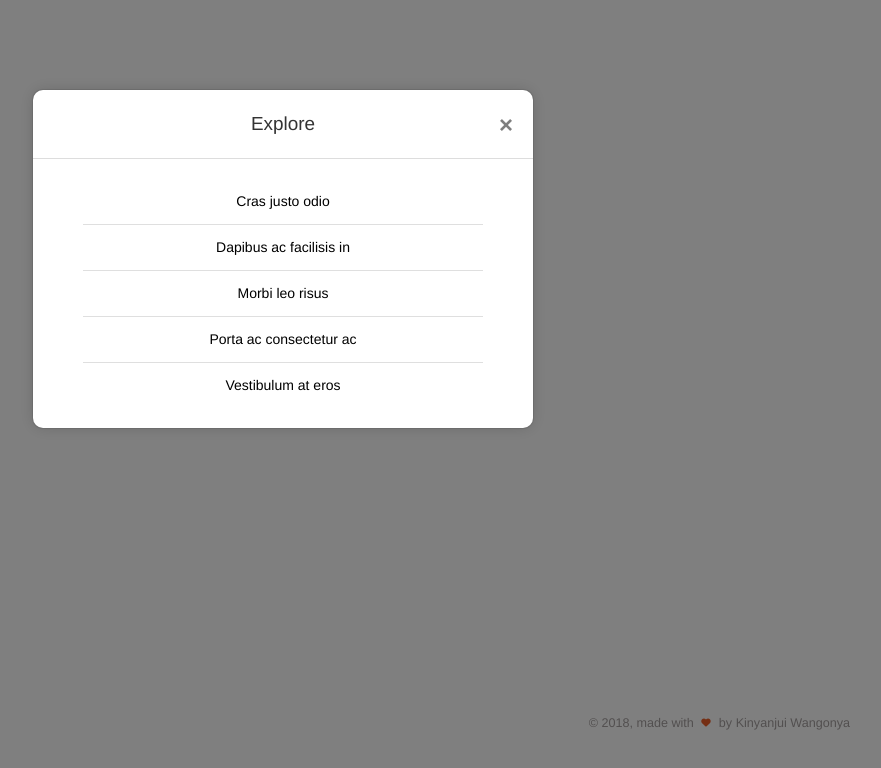
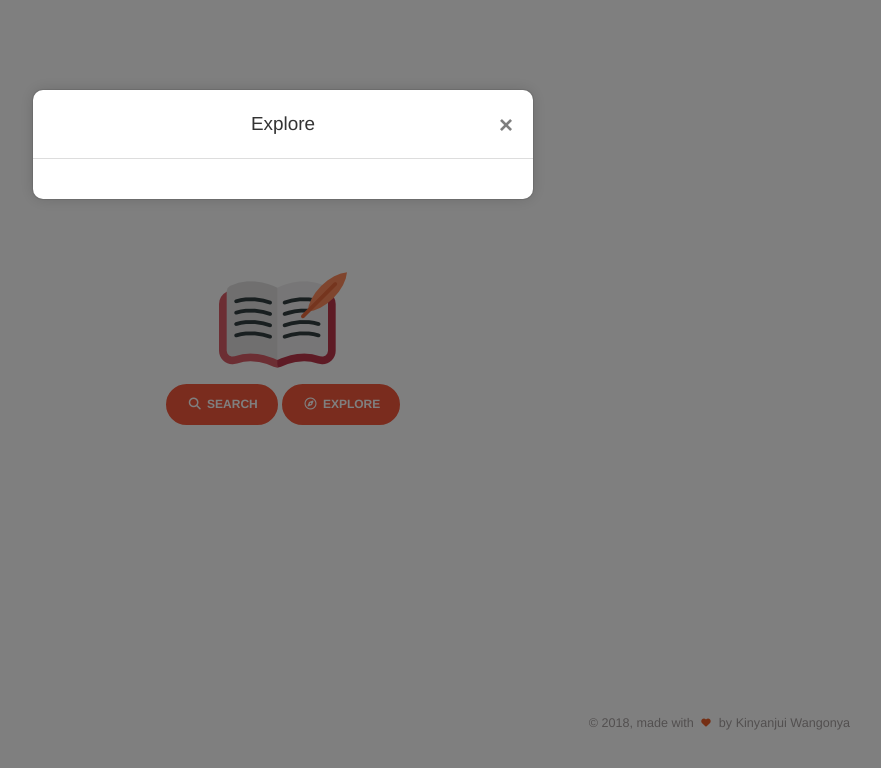
Before and after one commit to wang0nya/poetry, a plain HTML site: page index.html in a window 1280 px wide. Both pictures are taken after a click on the button "EXPLORE". Shown: the whole page, without its empty margins (357-1238 px from the left). Drawn offline with nearby package versions, Linux system fonts and the light colour scheme; no server answers.

Commit message:
load authors from api

```diff
--- a/index.html
+++ b/index.html
@@ -93,12 +93,7 @@
                 </button>
               </div>
               <div class="modal-body text-center">
-                <ul class="list-group list-group-flush">
-                  <li class="list-group-item">Cras justo odio</li>
-                  <li class="list-group-item">Dapibus ac facilisis in</li>
-                  <li class="list-group-item">Morbi leo risus</li>
-                  <li class="list-group-item">Porta ac consectetur ac</li>
-                  <li class="list-group-item">Vestibulum at eros</li>
+                <ul class="list-group list-group-flush" id="authors">
                 </ul>
               </div>
             </div>
--- a/js/main.js
+++ b/js/main.js
@@ -16,10 +16,10 @@ function explore () {
     fetch('http://poetrydb.org/author')
         .then(response => response.json())
         .then(authors => {
-            console.log('authors ==>', authors)
-            // for (let poem in poems) {
-            //
-            // }
+            console.log('authors ==>', authors);
+            for (let key in authors.authors) {
+                document.getElementById("authors").innerHTML += `<li class="list-group-item">${authors.authors[key]}</li>`;
+            }
         });
 }
 
```
